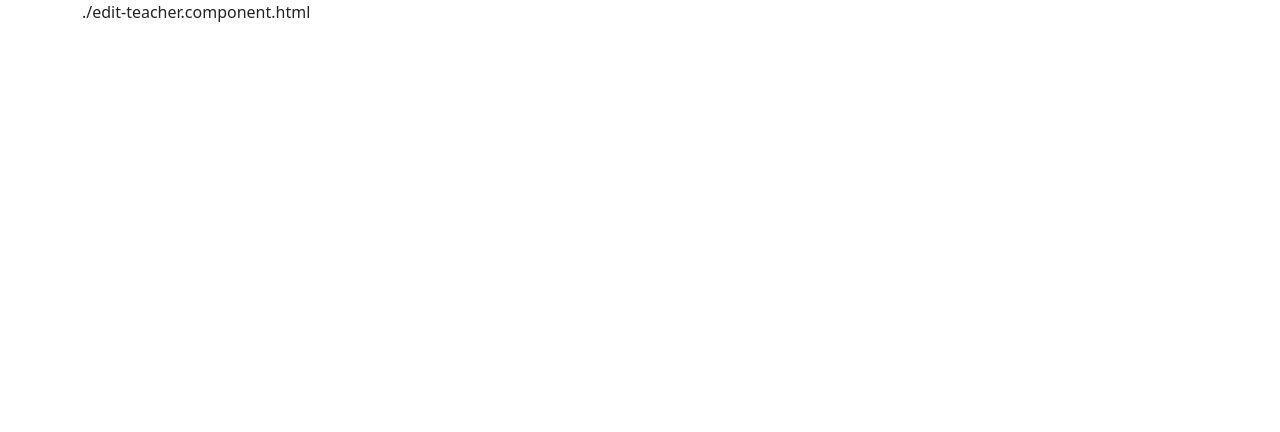
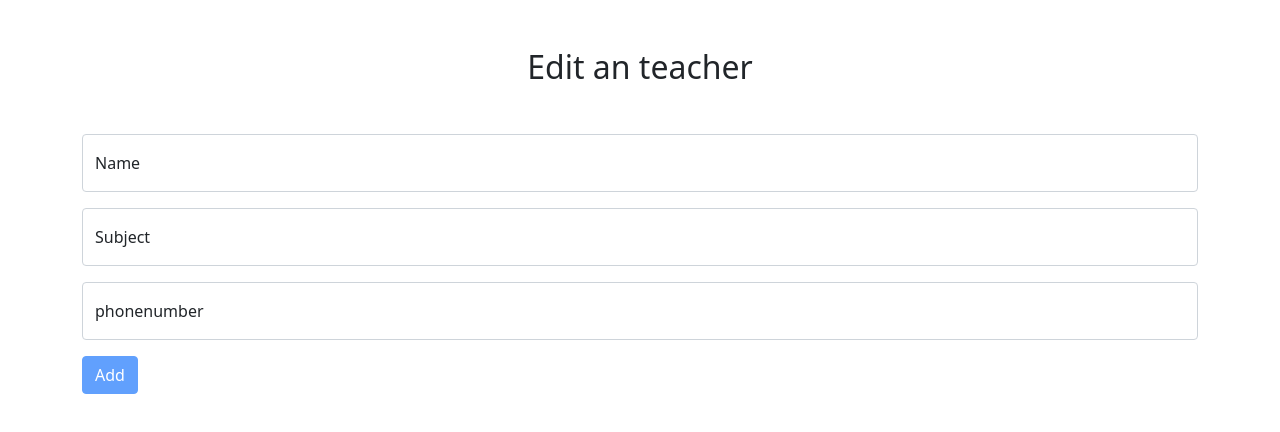
Before and after one commit to yogeshrajput335/SampleMeanApplication, an Angular app in the folder client/: page /teachers/edit/1 in a window 1280 px wide. Shown: the top 432 px of the page. Built offline with nearby package versions, Linux system fonts and the light colour scheme; no server answers.

Commit message:
edit is working

```diff
--- a/client/src/app/edit-teacher/edit-teacher.component.html
+++ b/client/src/app/edit-teacher/edit-teacher.component.html
@@ -1,2 +1,2 @@
 <h2 class="text-center m-5">Edit an teacher</h2>
-   <app-teacher-form [initialState]="teacher" (formSubmitted)="editteacher($event)"></app-employee-form>
+   <app-teacher-form [initialState]="teacher" (formSubmitted)="editteacher($event)"></app-teacher-form>
--- a/client/src/app/edit-teacher/edit-teacher.component.ts
+++ b/client/src/app/edit-teacher/edit-teacher.component.ts
@@ -6,7 +6,7 @@ import { Teacher } from '../teacher';
 
 @Component({
   selector: 'app-edit-teacher',
-  template: `./edit-teacher.component.html`,
+  templateUrl: `./edit-teacher.component.html`,
 
 })
 export class EditTeacherComponent implements OnInit {
```
